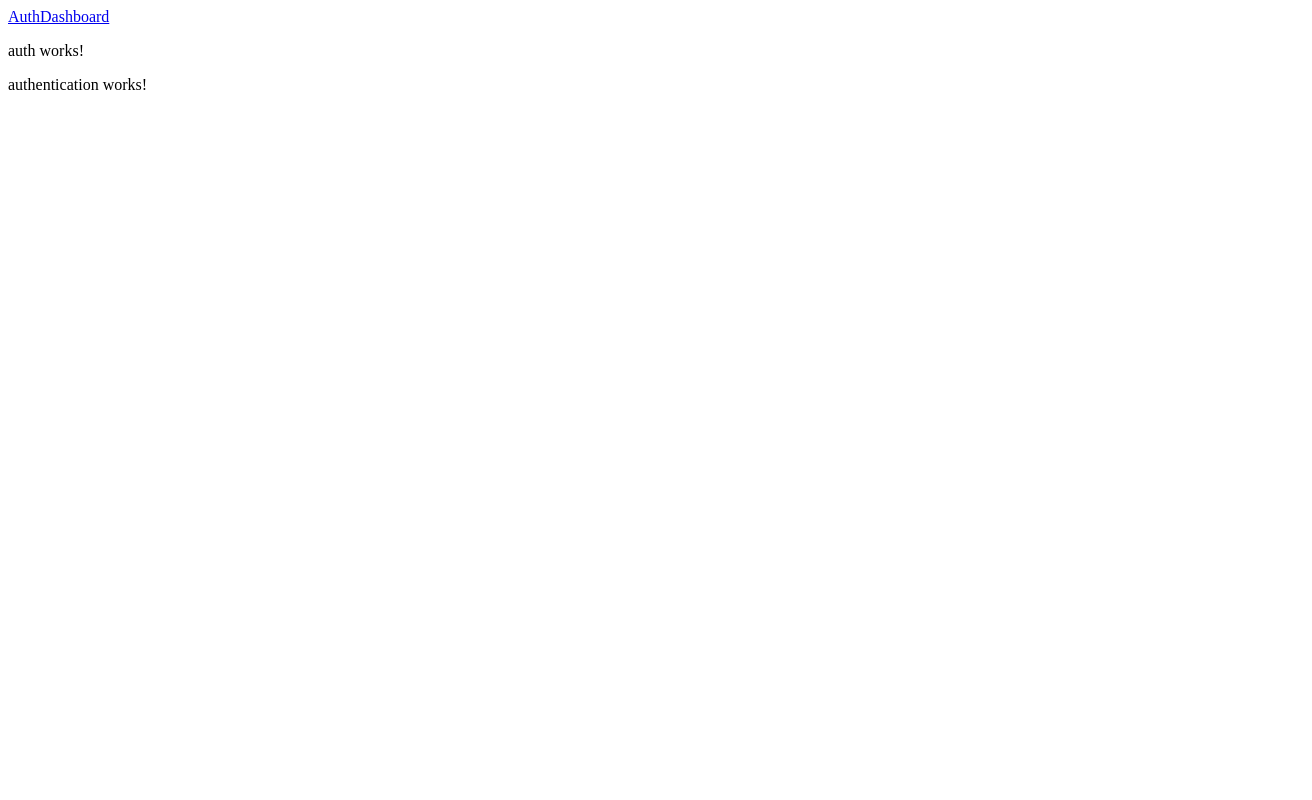
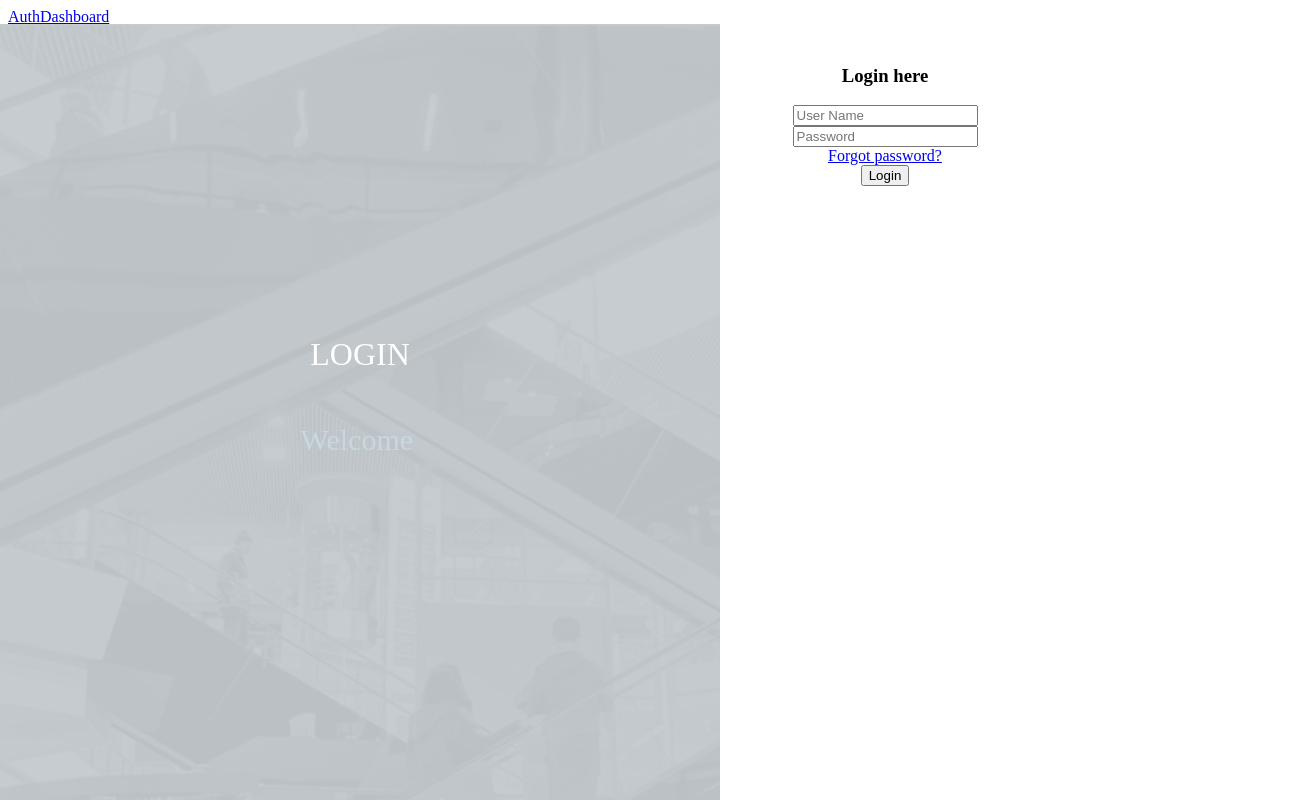
Before and after one commit to lamhungypl/angular-apollo, an Angular app: page /auth/login in a window 1280 px wide. Shown: the whole page, 1312 px wide, since content can reach past the window. Built offline with nearby package versions, Linux system fonts and the light colour scheme.

Commit message:
feat (login): sample layout form login

```diff
--- a/src/app/authentication/login/login.component.html
+++ b/src/app/authentication/login/login.component.html
@@ -1 +1,62 @@
-<p>authentication works!</p>
+<div class="auth-box on-sidebar">
+  <div class="loginform" style="left: 25%">
+    <!-- Form -->
+    <div class="row">
+      <div class="col-12">
+        <form class="form-horizontal m-t-20">
+          <h3>Login here</h3>
+          <div class="input-group mb-4">
+            <input
+              type="text"
+              class="form-control form-control-md"
+              placeholder="User Name"
+              aria-label="username"
+              aria-describedby="basic-addon1"
+              formControlName="username"
+            />
+          </div>
+          <!--username LOG VALIDATION-->
+
+          <!-- <div class="error">username required</div>
+          <div class="error">Incorrect email</div> -->
+          <!---->
+          <div class="input-group mb-4">
+            <input
+              type="password"
+              class="form-control form-control-md"
+              placeholder="Password"
+              aria-label="password"
+              aria-describedby="basic-addon1"
+              formControlName="password"
+            />
+          </div>
+          <!--VALIDATION-->
+
+          <!-- <div class="error">password required</div>
+          <div class="error">username or password is incorrect</div> -->
+
+          <!---->
+          <div novalidate class="form-group row">
+            <div class="col-md-6">
+              <div class="custom-control custom-checkbox">
+                <a href="javascript:void(0)" class="text-dark">
+                  Forgot password?</a
+                >
+              </div>
+            </div>
+            <div class="col-md-6 p-b-20">
+              <button class="btn btn-block btn-info float-right" type="submit">
+                Login
+                <span
+                  class="spinner-border spinner-border-sm pull-right"
+                  role="status"
+                  aria-hidden="true"
+                ></span>
+              </button>
+            </div>
+          </div>
+        </form>
+      </div>
+    </div>
+  </div>
+</div>
--- a/src/app/authentication/login/login.component.scss
+++ b/src/app/authentication/login/login.component.scss
@@ -0,0 +1,8 @@
+.auth-box {
+  padding: 20px;
+  width: calc(100% - 450px);
+  text-align: center;
+  position: relative;
+  display: block;
+  margin-left: 450px;
+}
--- a/src/app/layout/auth/auth.component.html
+++ b/src/app/layout/auth/auth.component.html
@@ -1,2 +1,10 @@
-<p>auth works!</p>
-<router-outlet></router-outlet>
+<div class="auth-wrapper">
+  <div class="logo-left">
+    <h3>LOGIN</h3>
+    <p>
+      <span>Welcome</span>
+    </p>
+  </div>
+
+  <router-outlet></router-outlet>
+</div>
--- a/src/app/layout/auth/auth.component.scss
+++ b/src/app/layout/auth/auth.component.scss
@@ -0,0 +1,39 @@
+.logo-left {
+  position: fixed;
+  width: 50%;
+  height: 100%;
+  top: 24px;
+  left: 0%;
+  text-align: center;
+  padding: 40px;
+  background: url("../../../assets/img/login-left-bg.png") no-repeat;
+  background-size: cover;
+  opacity: 0.3;
+  h3 {
+    font-size: 32px;
+    font-weight: 500;
+    color: white;
+    position: relative;
+    top: 30%;
+    text-transform: uppercase;
+  }
+  h2 {
+    color: #008c8c;
+    position: relative;
+    top: 31%;
+    margin-right: 65%;
+  }
+  p {
+    margin-top: 10px;
+    padding-top: 10px;
+
+    color: white;
+    position: relative;
+    top: 31%;
+  }
+  span {
+    color: #487e9e;
+    font-size: 30px;
+    margin-right: 1%;
+  }
+}
```
Also changed, not shown: src/assets/img/login-left-bg.png (added).
